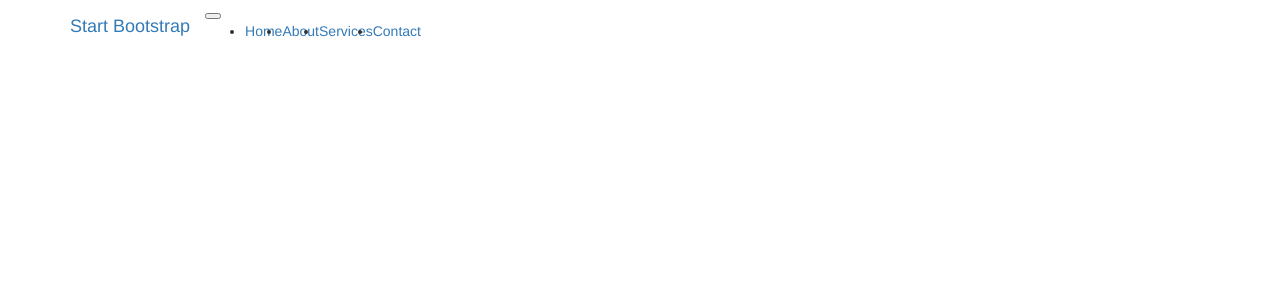
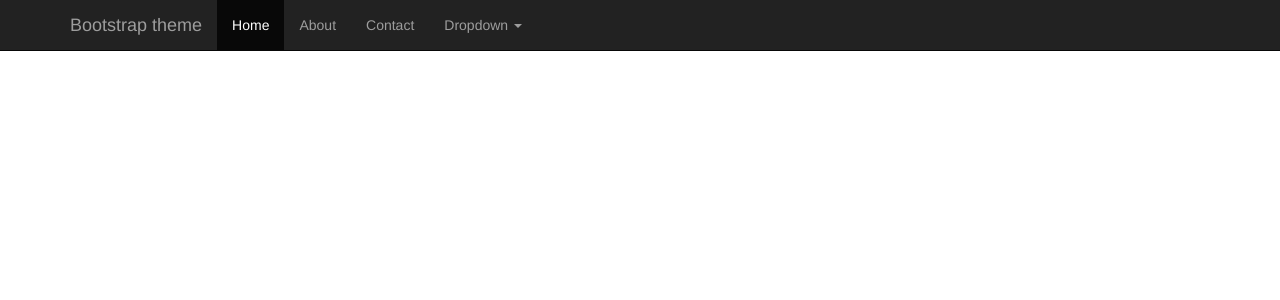
Before and after one commit to cjbeauchamp/django-template, a Python web app: template project_name/templates/base.html in a window 1280 px wide. Shown: the top 300 px of the page. Run offline with Jinja, Linux system fonts and the light colour scheme; the template is opened without the code that fills it, so the values that code supplies are empty; style sheets or scripts are compiled from the project's sources; some libraries are stand-ins or nearby versions.

Commit message:
recursive install

```diff
--- a/package.json
+++ b/package.json
@@ -7,9 +7,7 @@
     "gulp": "^3.9.1",
     "gulp-sass": "^3.1.0",
     "gulp-uglify": "^3.0.0",
-    "gulp-concat": "^2.6.1"
-  },
-  "start": {
-    "postinstall": "cd {{ project_name }}/static/lib && npm install"
+    "gulp-concat": "^2.6.1",
+    "recursive-install": "1.3.0"
   }
 }
--- a/project_name/templates/base.html
+++ b/project_name/templates/base.html
@@ -15,30 +15,37 @@
 </head>
 
 <body>
-  <nav class="navbar navbar-expand-lg navbar-dark bg-dark fixed-top">
+  <nav class="navbar navbar-inverse navbar-fixed-top">
     <div class="container">
-      <a class="navbar-brand" href="#">Start Bootstrap</a>
-      <button class="navbar-toggler" type="button" data-toggle="collapse" data-target="#navbarResponsive" aria-controls="navbarResponsive" aria-expanded="false" aria-label="Toggle navigation">
-        <span class="navbar-toggler-icon"></span>
-      </button>
-      <div class="collapse navbar-collapse" id="navbarResponsive">
-        <ul class="navbar-nav ml-auto">
-          <li class="nav-item active">
-            <a class="nav-link" href="#">Home
-                <span class="sr-only">(current)</span>
-              </a>
-          </li>
-          <li class="nav-item">
-            <a class="nav-link" href="#">About</a>
-          </li>
-          <li class="nav-item">
-            <a class="nav-link" href="#">Services</a>
-          </li>
-          <li class="nav-item">
-            <a class="nav-link" href="#">Contact</a>
+      <div class="navbar-header">
+        <button type="button" class="navbar-toggle collapsed" data-toggle="collapse" data-target="#navbar" aria-expanded="false" aria-controls="navbar">
+          <span class="sr-only">Toggle navigation</span>
+          <span class="icon-bar"></span>
+          <span class="icon-bar"></span>
+          <span class="icon-bar"></span>
+        </button>
+        <a class="navbar-brand" href="#">Bootstrap theme</a>
+      </div>
+      <div id="navbar" class="navbar-collapse collapse">
+        <ul class="nav navbar-nav">
+          <li class="active"><a href="#">Home</a></li>
+          <li><a href="#about">About</a></li>
+          <li><a href="#contact">Contact</a></li>
+          <li class="dropdown">
+            <a href="#" class="dropdown-toggle" data-toggle="dropdown" role="button" aria-haspopup="true" aria-expanded="false">Dropdown <span class="caret"></span></a>
+            <ul class="dropdown-menu">
+              <li><a href="#">Action</a></li>
+              <li><a href="#">Another action</a></li>
+              <li><a href="#">Something else here</a></li>
+              <li role="separator" class="divider"></li>
+              <li class="dropdown-header">Nav header</li>
+              <li><a href="#">Separated link</a></li>
+              <li><a href="#">One more separated link</a></li>
+            </ul>
           </li>
         </ul>
       </div>
+      <!--/.nav-collapse -->
     </div>
   </nav>
   <!-- Page Content -->
```
Also changed, not shown: 1 other file.
